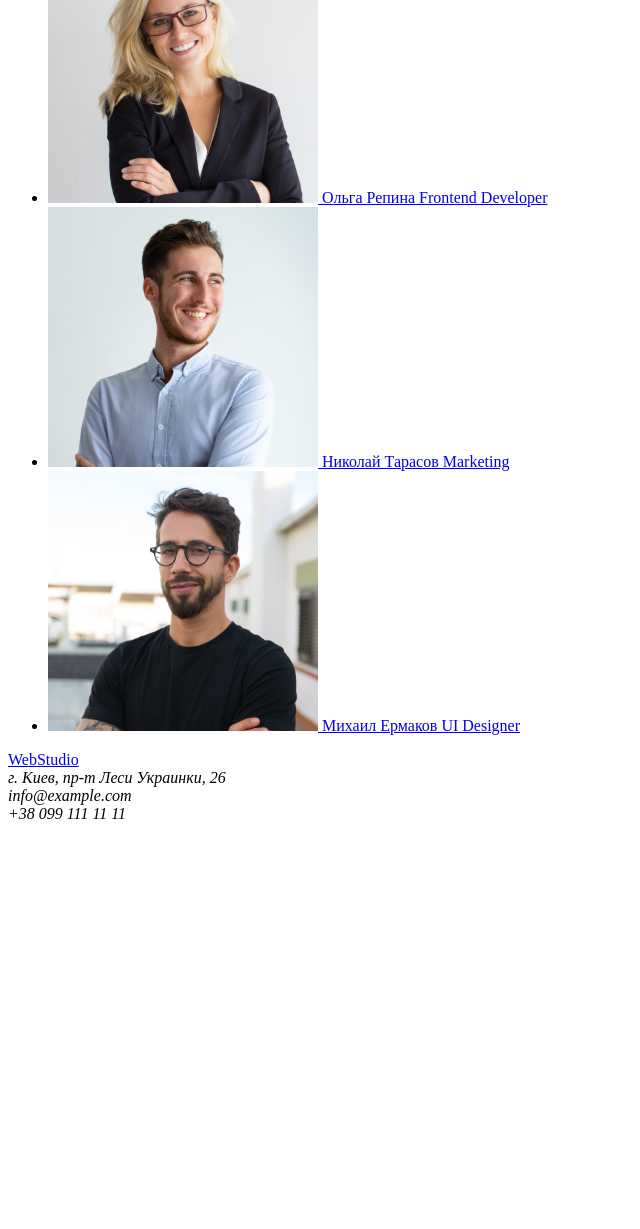
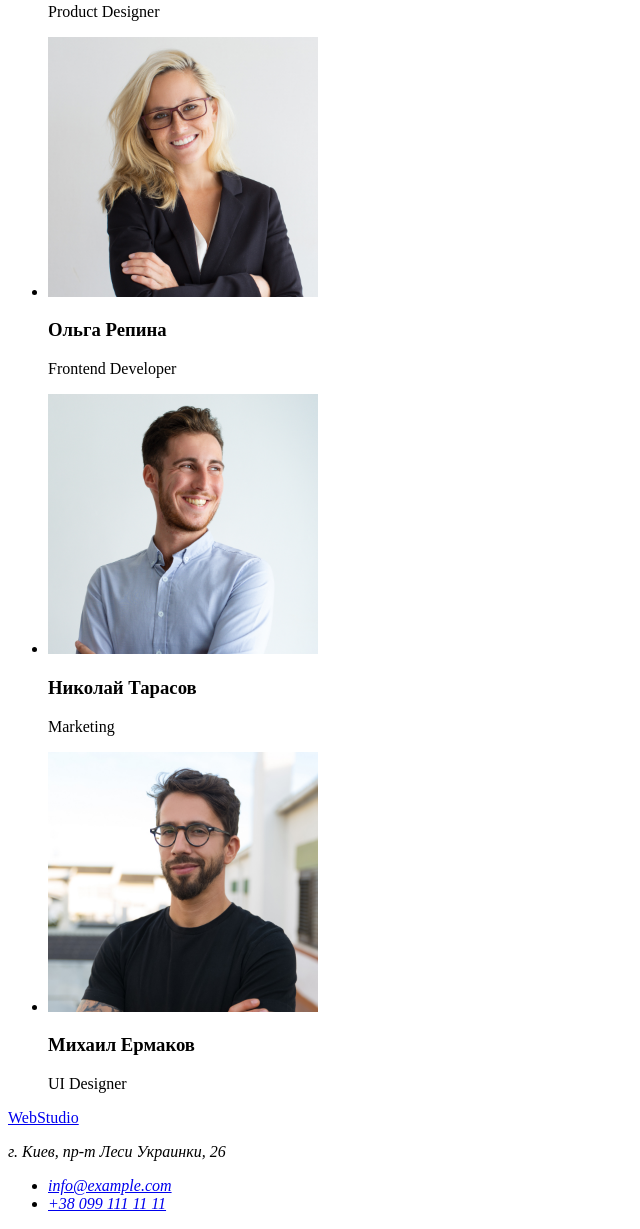
Before and after one commit to Aleksandr-Bondarenko/goit-markup-hw-01, a plain HTML site: page index.html in a window 1280 px wide. Shown: the part 1298-2527 px from the top of the page, without its empty margins (0-640 px from the left). Before the commit the page ends 2129 px from the top, so only its background shows below. Drawn offline with Linux system fonts and the light colour scheme.

Commit message:
Исправляет замечания ментора

```diff
--- a/index.html
+++ b/index.html
@@ -93,51 +93,47 @@
       <h2>Наша команда</h2>
       <ul>
         <li>
-          <a href="#">
           <img
             width="270"
             height="260"
             src="./images/demyanenko.jpg"
             alt="Молодой мужчина в очках с аккуратной бородой в тёмной рубашке"
           />
-            Игорь Демьяненко Product Designer
-          </a>
+          <h3>Игорь Демьяненко</h3>
+          <p>Product Designer</p>
         </li>
 
         <li>
-          <a href="#">
           <img
             width="270"
             height="260"
             src="./images/repina.jpg"
             alt="Молодая девушка блондинка в очках с красивой улыбкой"
           />
-            Ольга Репина Frontend Developer
-          </a>
+          <h3>Ольга Репина</h3>
+          <p>Frontend Developer</p>
         </li>
 
         <li>
-          <a href="#">
           <img
             width="270"
             height="260"
             src="./images/tarasov.jpg"
             alt="Молодой парень в белой рубашке улыбается"
           />
-            Николай Тарасов Marketing
-          </a>
+          <h3>Николай Тарасов</h3>
+          <p>Marketing</p>
         </li>
 
         <li>
-          <a href="#">
           <img
             width="270"
             height="260"
             src="./images/ermakov.jpg"
             alt="Молодой парень с короткой бородой в очках и черной футболке"
           />
-            Михаил Ермаков UI Designer
-          </a>
+          <h3>Михаил Ермаков</h3>
+          <p>UI Designer</p>
         </li>
       </ul>
     </section>
@@ -146,9 +142,15 @@
     <footer>
       <a href="#">WebStudio</a>
       <address>
-        г. Киев, пр-т Леси Украинки, 26 <br />
-        info@example.com <br />
-        +38 099 111 11 11
+        <p>г. Киев, пр-т Леси Украинки, 26</p>
+        <ul>
+          <li>
+            <a href="mailto:info@example.com">info@example.com</a>
+          </li>
+          <li>
+            <a href="tel:+380991111111">+38 099 111 11 11</a>
+          </li>
+        </ul>
       </address>
     </footer>
   </body>
```
Lines whose indentation alone changed are shown as unchanged.
